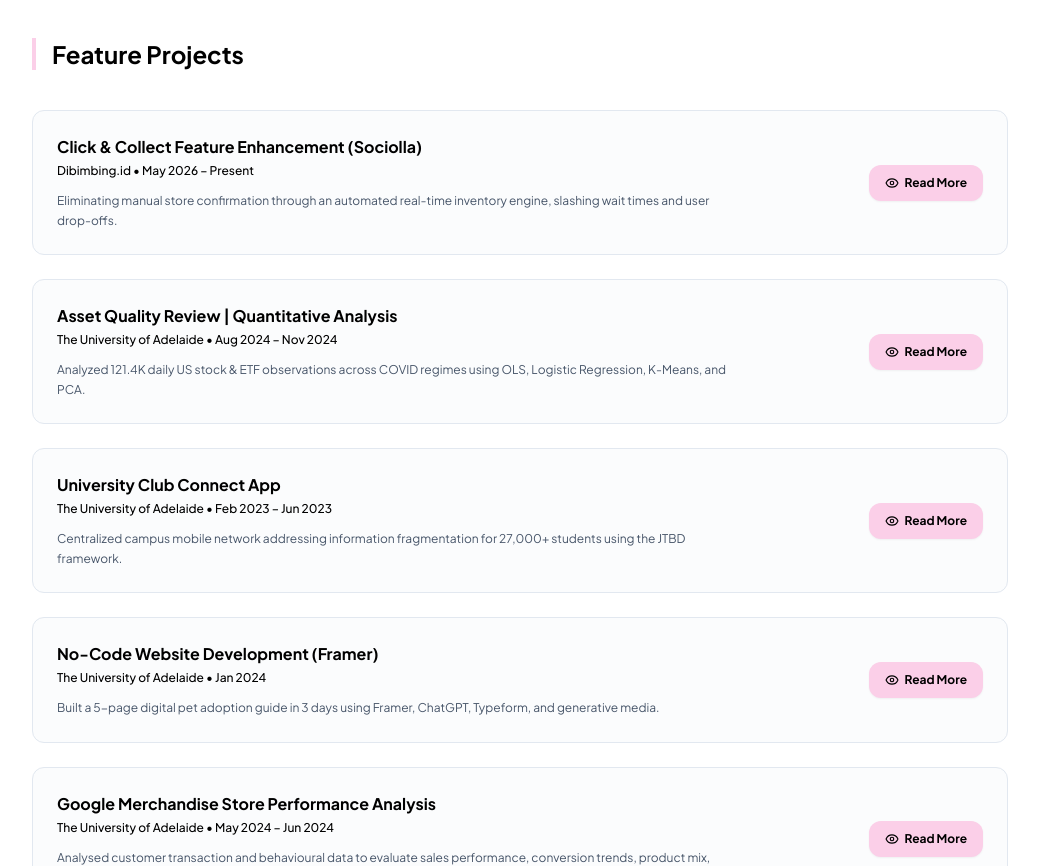
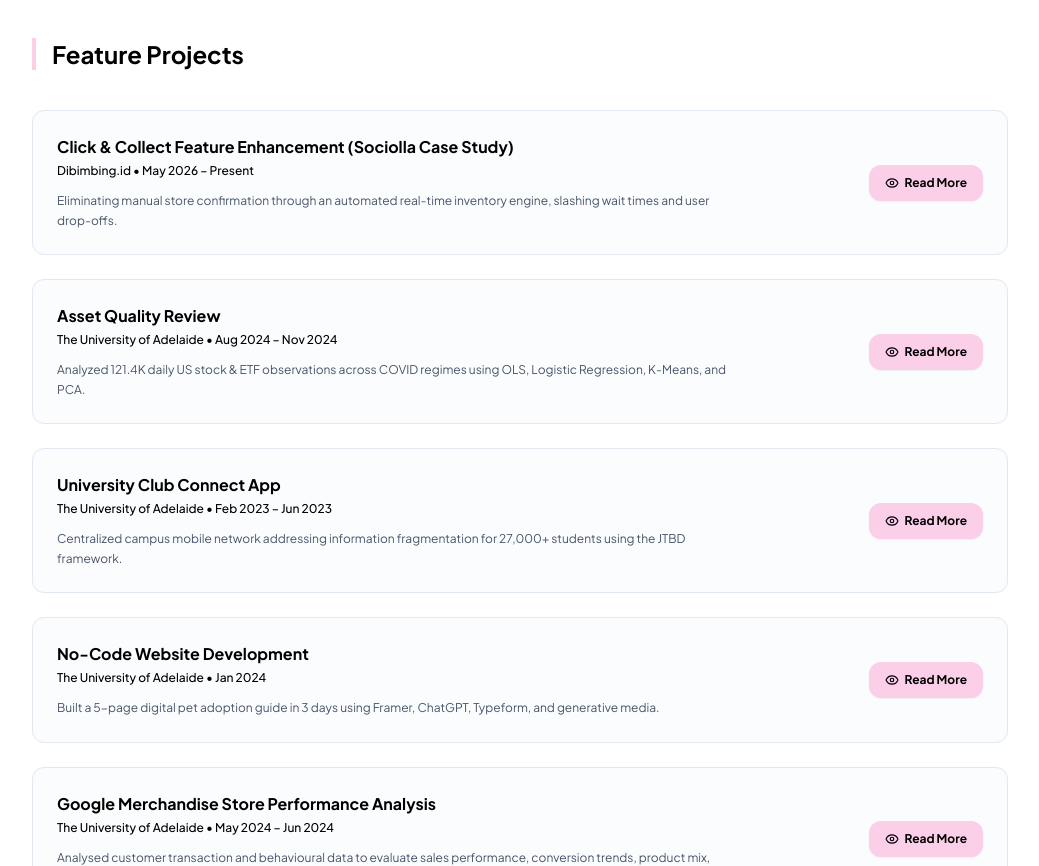
Before and after one commit to iyunnurul58-blip/Portfolio, a plain HTML site: page index.html in a window 1280 px wide. Shown: the part 600-1466 px from the top of the page, without its empty margins (120-1159 px from the left). Drawn offline with nearby package versions, Linux system fonts and the light colour scheme.

Commit message:
index.html

```diff
--- a/index.html
+++ b/index.html
@@ -116,7 +116,7 @@
         <div class="border border-slate-200 rounded-xl p-6 bg-slate-50/50 hover:border-slate-300 transition flex flex-col md:flex-row md:items-center justify-between gap-4">
           <div class="space-y-1 max-w-2xl">
             <!-- Nama project font hitam -->
-            <h3 class="text-base font-bold text-black">Click & Collect Feature Enhancement (Sociolla)</h3>
+            <h3 class="text-base font-bold text-black">Click & Collect Feature Enhancement (Sociolla Case Study)</h3>
             <!-- Tempat dan waktu project font nya hitam juga -->
             <p class="text-xs text-black font-medium">Dibimbing.id • May 2026 – Present</p>
             <!-- Brief tentang project -->
@@ -133,7 +133,7 @@
         <!-- PROJECT 2 -->
         <div class="border border-slate-200 rounded-xl p-6 bg-slate-50/50 hover:border-slate-300 transition flex flex-col md:flex-row md:items-center justify-between gap-4">
           <div class="space-y-1 max-w-2xl">
-            <h3 class="text-base font-bold text-black">Asset Quality Review | Quantitative Analysis</h3>
+            <h3 class="text-base font-bold text-black">Asset Quality Review</h3>
             <p class="text-xs text-black font-medium">The University of Adelaide • Aug 2024 – Nov 2024</p>
             <p class="text-xs text-slate-600 pt-2 leading-relaxed">Analyzed 121.4K daily US stock & ETF observations across COVID regimes using OLS, Logistic Regression, K-Means, and PCA.</p>
           </div>
@@ -161,7 +161,7 @@
         <!-- PROJECT 4 -->
         <div class="border border-slate-200 rounded-xl p-6 bg-slate-50/50 hover:border-slate-300 transition flex flex-col md:flex-row md:items-center justify-between gap-4">
           <div class="space-y-1 max-w-2xl">
-            <h3 class="text-base font-bold text-black">No-Code Website Development (Framer)</h3>
+            <h3 class="text-base font-bold text-black">No-Code Website Development</h3>
             <p class="text-xs text-black font-medium">The University of Adelaide • Jan 2024</p>
             <p class="text-xs text-slate-600 pt-2 leading-relaxed">Built a 5-page digital pet adoption guide in 3 days using Framer, ChatGPT, Typeform, and generative media.</p>
           </div>
@@ -476,7 +476,7 @@
           <i data-lucide="x" class="w-4 h-4"></i>
         </button>
         <span class="text-[11px] font-semibold uppercase tracking-wider text-slate-500">Product Management Project</span>
-        <h2 class="text-2xl font-extrabold text-black mt-1">Click & Collect Feature Enhancement (Sociolla)</h2>
+        <h2 class="text-2xl font-extrabold text-black mt-1">Click & Collect Feature Enhancement (Sociolla Case Study)</h2>
         <p class="text-xs text-black">Dibimbing.id • May 2026 – Present</p>
       </div>
 
```
